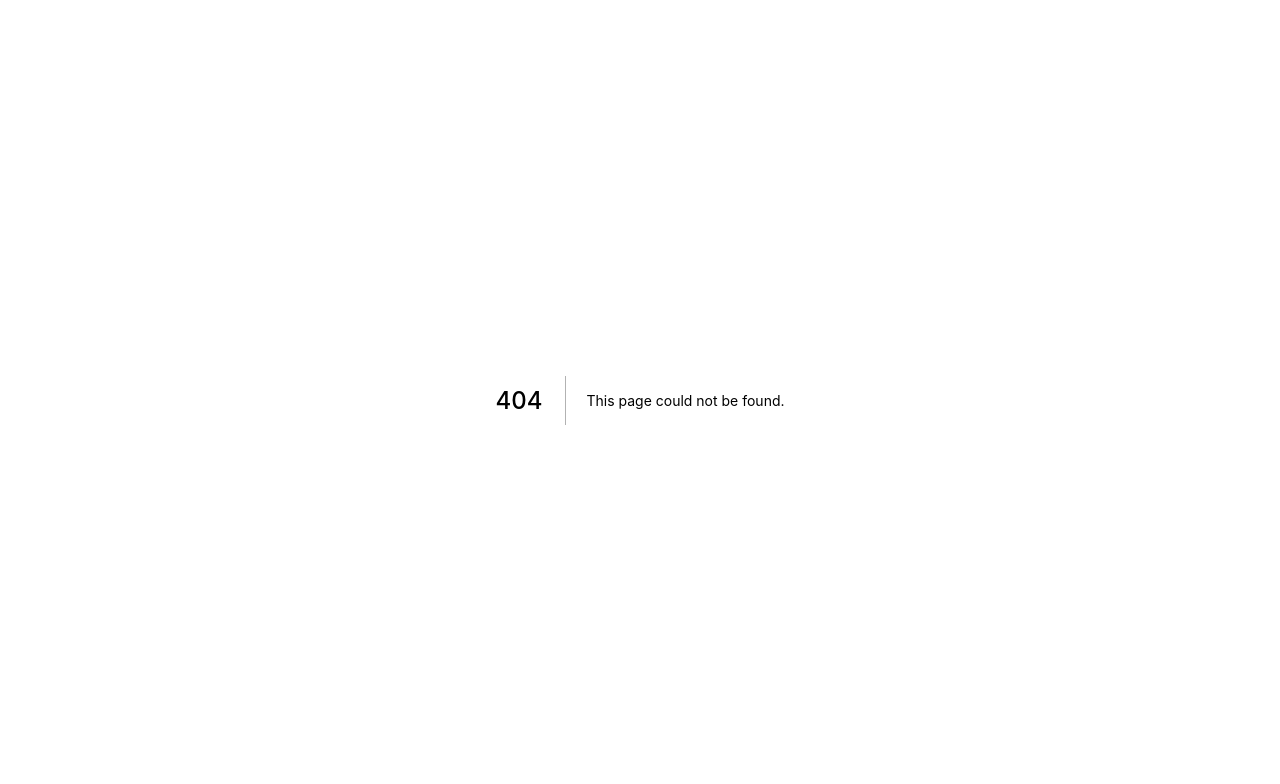
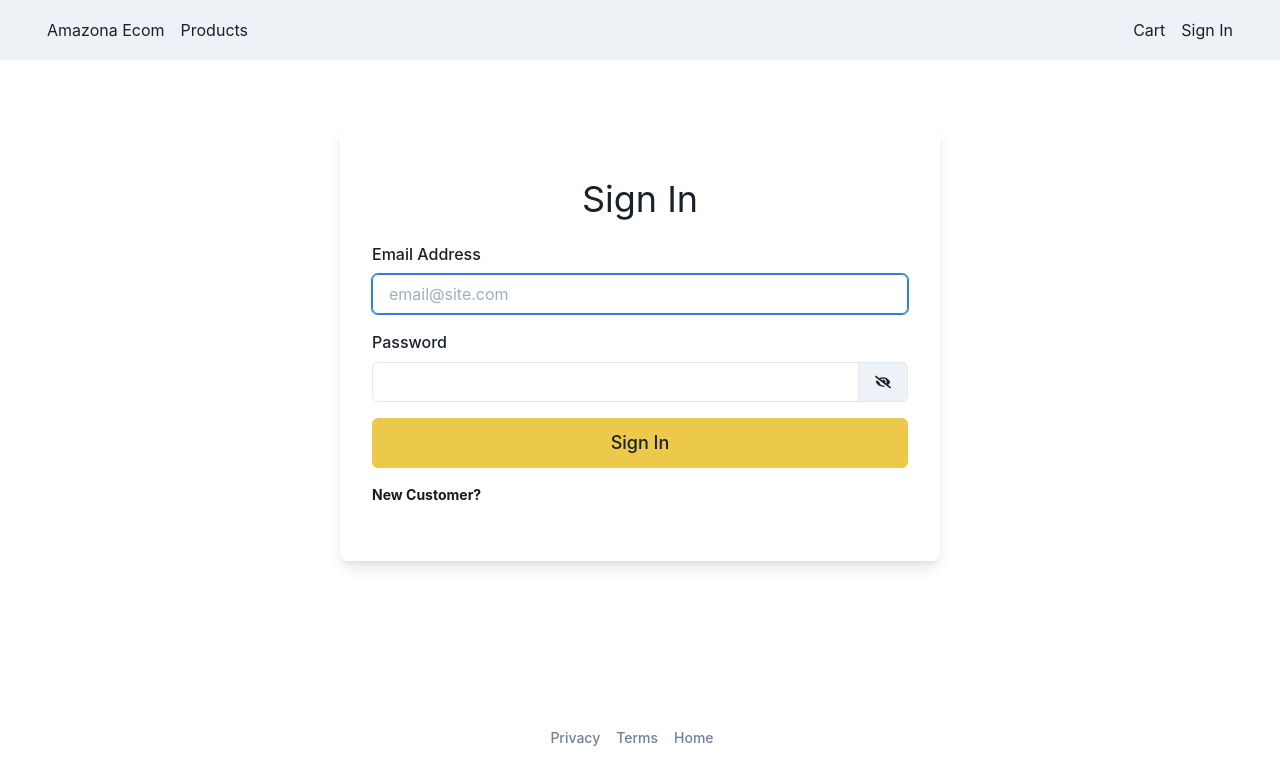
Before and after one commit to hereisfahad/amazona-ecom, a Next.js app: page /signin in a window 1280 px wide. Before the commit this address had no page. Shown: the top 784 px of the page. Built offline with nearby package versions, Linux system fonts and the light colour scheme.

Commit message:
create sign in page

```diff
--- a/components/DashboardShell.js
+++ b/components/DashboardShell.js
@@ -31,14 +31,14 @@ const DashboardShell = ({ children }) => {
                         </NextLink>
                     </Flex>
                     <Flex justifyContent="center" alignItems="center">
-                        <NextLink href="/login" passHref>
+                        <NextLink href="/cart" passHref>
                             <Link mr={4}>
                                 Cart
                             </Link>
                         </NextLink>
-                        <NextLink href="/login" passHref>
+                        <NextLink href="/signin" passHref>
                             <Link>
-                                SignIn
+                                Sign In
                             </Link>
                         </NextLink>
                     </Flex>
--- a/package.json
+++ b/package.json
@@ -24,6 +24,7 @@
     "next-seo": "^4.17.0",
     "react": "^17.0.1",
     "react-dom": "^17.0.1",
+    "react-hook-form": "^6.14.0",
     "react-icons": "^4.1.0",
     "swr": "^0.3.11"
   }
--- /dev/null
+++ b/pages/signin.js
@@ -0,0 +1,148 @@
+import { useState } from 'react';
+import NextLink from 'next/link';
+import {
+    Text,
+    FormControl,
+    FormLabel,
+    InputGroup,
+    InputRightAddon,
+    Input,
+    FormErrorMessage,
+    Button,
+    Stack,
+    Flex,
+    Link
+} from "@chakra-ui/react";
+import { FaEye, FaEyeSlash } from 'react-icons/fa';
+import { useForm } from "react-hook-form";
+
+import Page from '@/components/Page';
+import DashboardShell from '@/components/DashboardShell';
+
+const SignIn = () => {
+    const { register, handleSubmit, errors } = useForm();
+    const [loading, setLoading] = useState(false);
+    const [showPassword, setShowPassword] = useState(false);
+
+    const onLogin = data => {
+        // setLoading(true);
+        console.log(data);
+    }
+
+    return (
+        <DashboardShell>
+            <Stack
+                as="form"
+                backgroundColor="white"
+                borderRadius={[0, 8]}
+                errors={errors}
+                minWidth={["auto", "400px", "600px"]}
+                size="lg"
+                onSubmit={handleSubmit((data) => onLogin(data))}
+                px={8}
+                py={12}
+                shadow={['md', 'lg']}
+                spacing={4}
+                w="100%"
+            >
+                <Text as="h1" color="secondary" textAlign="center" fontSize="4xl">
+                    Sign In
+            </Text>
+                <FormControl isInvalid={errors.email && errors.email.message} w="full">
+                    <FormLabel htmlFor="email">Email Address</FormLabel>
+                    <Input
+                        autoFocus
+                        aria-label="Email Address"
+                        id="email"
+                        name="email"
+                        ref={register({
+                            required: 'Please enter your email.',
+                            pattern: {
+                                value: /^(([^<>()[\]\\.,;:\s@"]+(\.[^<>()[\]\\.,;:\s@"]+)*)|(".+"))@((\[[0-9]{1,3}\.[0-9]{1,3}\.[0-9]{1,3}\.[0-9]{1,3}\])|(([a-zA-Z\-0-9]+\.)+[a-zA-Z]{2,}))$/,
+                                message: 'Please enter correct email.'
+                            }
+                        })}
+                        placeholder="email@site.com"
+                    />
+                    <FormErrorMessage>
+                        {errors.email && errors.email.message}
+                    </FormErrorMessage>
+                </FormControl>
+                <FormControl isInvalid={errors.pass && errors.pass.message}>
+                    <FormLabel htmlFor="password">Password</FormLabel>
+                    <InputGroup size="md">
+                        <Input
+                            aria-label="Password"
+                            name="pass"
+                            id="password"
+                            type={showPassword ? "text" : "password"}
+                            ref={register({
+                                minLength: {
+                                    value: 8,
+                                    message: 'Password should be at least 8 characters.'
+                                },
+                                maxLength: {
+                                    value: 16,
+                                    message: 'Password can only be 16 characters long.'
+                                },
+                                required: 'Please enter a password.'
+                            })}
+                        />
+                        <InputRightAddon
+                            onClick={() => setShowPassword(!showPassword)}
+                            _hover={{ cursor: 'pointer' }}
+                        >
+                            {showPassword ? <FaEye /> : <FaEyeSlash />}
+                        </InputRightAddon>
+                    </InputGroup>
+                    <FormErrorMessage>
+                        {errors.pass && errors.pass.message}
+                    </FormErrorMessage>
+                </FormControl>
+                <Button
+                    id="login"
+                    type="submit"
+                    bg="yellow.400"
+                    isLoading={loading}
+                    loadingText="submitting..."
+                    fontWeight="medium"
+                    mt={4}
+                    h="50px"
+                    fontSize="lg"
+                    _active={{
+                        transform: 'scale(0.95)'
+                    }}
+                >
+                    Sign In
+            </Button>
+                <Flex
+                    align={['flex-start', 'center']}
+                    justifyContent="space-between"
+                    mb={8}
+                    width="full"
+                    mt={1}
+                    direction={['column', 'row']}
+                >
+                    <NextLink href="/register" passHref>
+                        <Link
+                            color='gray.900'
+                            fontWeight="bold"
+                            fontSize="sm"
+                            mb={2}
+                        >
+                            New Customer?
+                        </Link>
+                    </NextLink>
+                </Flex>
+            </Stack>
+        </DashboardShell>
+    )
+}
+
+const SignInPage = () => (
+    <Page name="SignIn" path="/signin">
+        <SignIn />
+    </Page>
+);
+
+export default SignInPage
```
Also changed, not shown: 1 other file (tests, documents, lock files or other folders).
